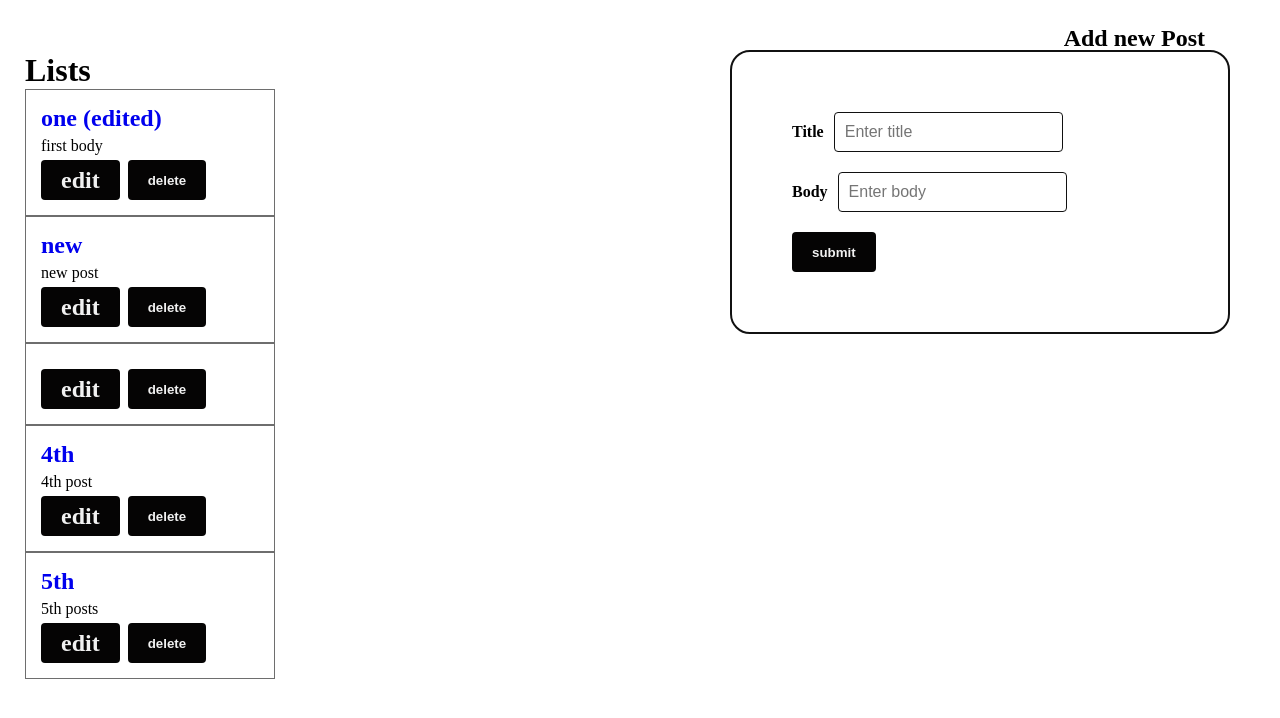
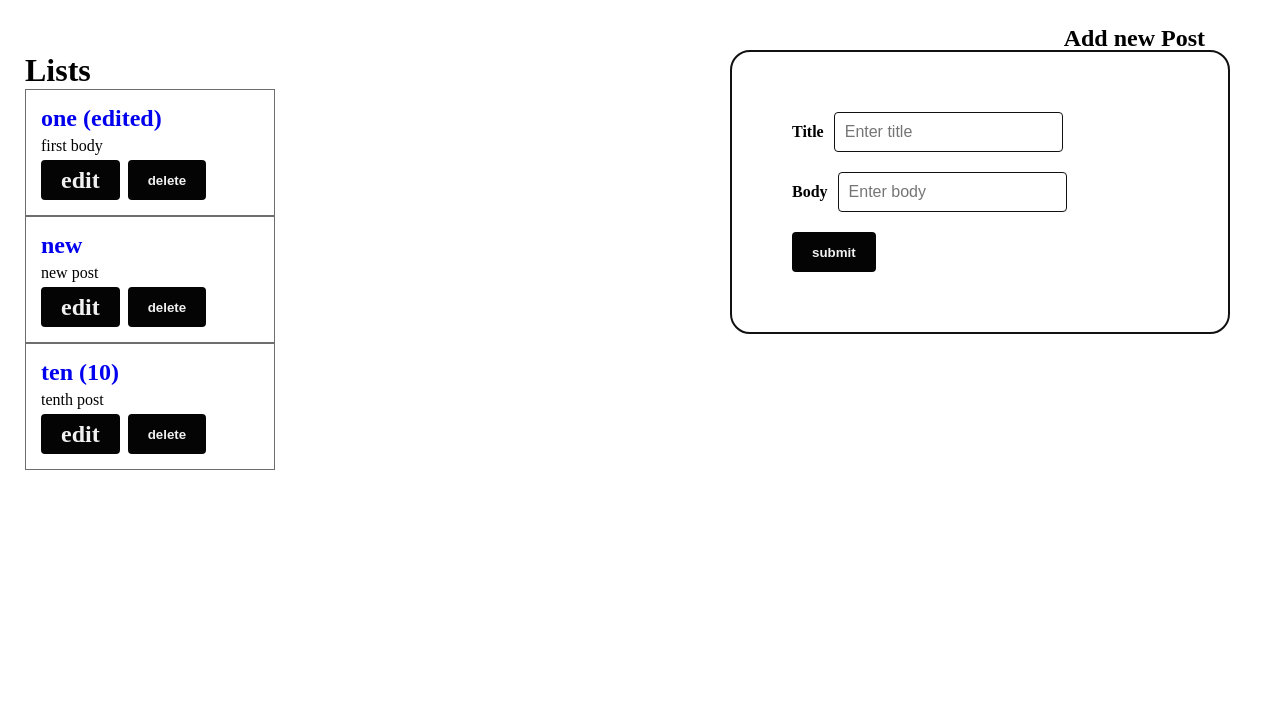
Before and after one commit to Cphasanulbanna/react-query-crud, a React (Vite) app: page / in a window 1280 px wide. Shown: the top 718 px of the page. Built offline with nearby package versions, Linux system fonts and the light colour scheme; data requests are answered from the project's data file.

Commit message:
connected delete post api

```diff
--- a/api/Posts.jsx
+++ b/api/Posts.jsx
@@ -29,3 +29,10 @@ export const updatePost = async (updatedPost) => {
     });
     return resposne.json();
 };
+
+export const deletePost = async (id) => {
+    const resposne = await fetch(`http://localhost:3000/posts/${id}`, {
+        method: "DELETE",
+    });
+    return resposne.json();
+};
--- a/db.json
+++ b/db.json
@@ -11,17 +11,9 @@
       "body": "new post"
     },
     {
-      "id": "efaaa7d5-0bd6-4ea8-b5bc-0a45285b6244"
-    },
-    {
-      "id": "eaf0b033-6a37-44e3-bb2c-8a3c07ed77eb",
-      "title": "4th ",
-      "body": "4th post"
-    },
-    {
-      "id": "d92847ee-dc73-4d18-bd3a-041a32d09ed9",
-      "title": "5th",
-      "body": "5th posts"
+      "id": "17fb3b8b-c925-4f37-8af5-4209a526aaac",
+      "title": "ten (10)",
+      "body": "tenth  post"
     }
   ]
 }
--- a/src/pages/PostLists.jsx
+++ b/src/pages/PostLists.jsx
@@ -1,10 +1,11 @@
 import React from "react";
 import AddPost from "../components/AddPost";
-import { useQuery } from "@tanstack/react-query";
-import { fetchPosts } from "../../api/Posts";
+import { useMutation, useQuery, useQueryClient } from "@tanstack/react-query";
+import { deletePost, fetchPosts } from "../../api/Posts";
 import { Link } from "react-router-dom";
 
 const PostLists = () => {
+    const queryClient = useQueryClient();
     const {
         isLoading,
         isError,
@@ -14,6 +15,17 @@ const PostLists = () => {
         queryKey: ["posts"],
         queryFn: fetchPosts,
     });
+
+    const deletePostMutation = useMutation({
+        mutationFn: deletePost,
+        onSuccess: () => {
+            queryClient.invalidateQueries({ queryKey: ["posts"] });
+        },
+    });
+
+    const handleDeletePost = (id) => {
+        deletePostMutation.mutate(id);
+    };
 
     if (isLoading) return "loading...";
     if (isError) return `Error: ${error.message}`;
@@ -37,7 +49,12 @@ const PostLists = () => {
                             >
                                 edit
                             </Link>
-                            <button className="btn">delete</button>
+                            <button
+                                onClick={() => handleDeletePost(post.id)}
+                                className="btn"
+                            >
+                                delete
+                            </button>
                         </div>
                     </div>
                 ))}
```
